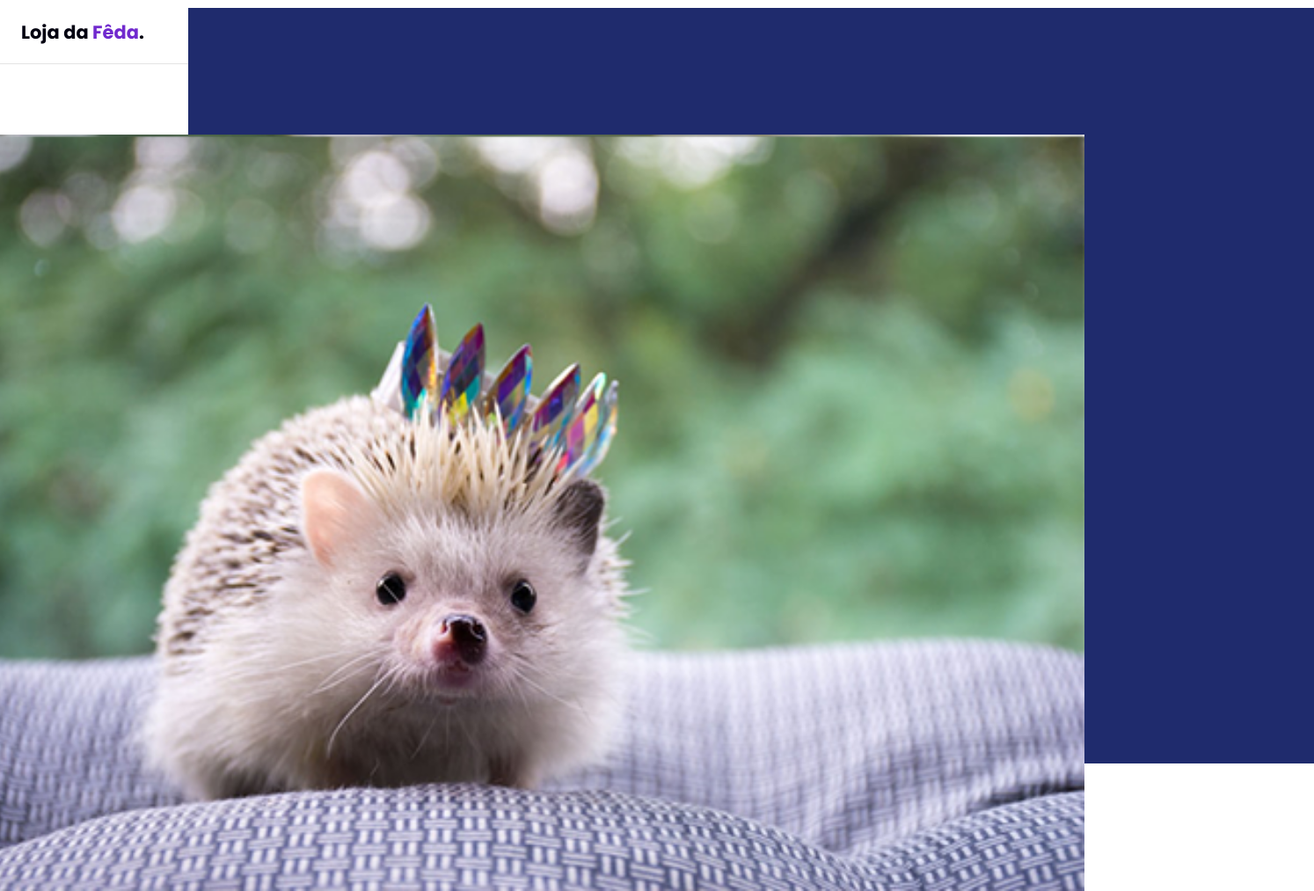
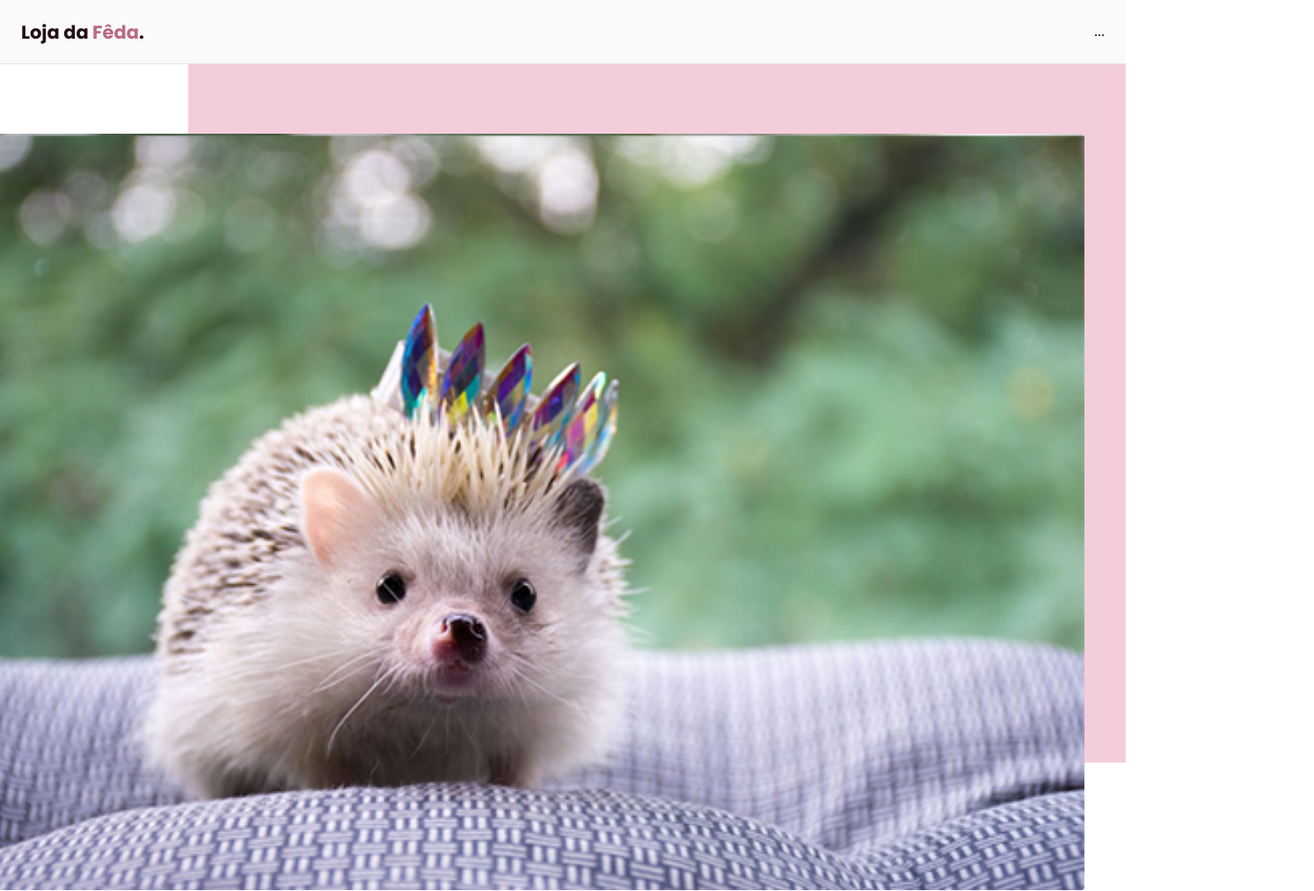
Before and after one commit to feeeeeda/nlw_origin_six, a plain HTML site: page index.html in a window 1280 px wide. Shown: the top 1013 px of the page at 88% size, 1494 px wide, since content can reach past the window. Drawn offline with Linux system fonts and the light colour scheme.

Commit message:
finalizando aula 1

```diff
--- a/style.css
+++ b/style.css
@@ -17,17 +17,17 @@ img {
 /*** VARIABLES ***/
 :root {
   --header-height: 4.5rem;
+
   /* colors */
-  --hue: 159;
+  --hue: 2500;
   /* HSL color mode */
-  --base-color: #712ace;
-  --base-color-second: #1f2b6d;
-  --base-color-alt: #da6739;
-  --title-color: #020111;
-  --text-color: #0c011a;
-  --text-color-light: #3964da;
-  --body-color: #1b1129;
-  --button-colortext: aliceblue;
+  --base-color: hsl(var(--hue) 36% 57%);
+  --base-color-second: hsl(var(--hue) 65% 88%);
+  --base-color-alt: hsl(var(--hue) 57% 53%);
+  --title-color: hsl(var(--hue) 41% 10%);
+  --text-color: hsl(0 0% 46%);
+  --text-color-light: hsl(0 0% 98%);
+  --body-color: hsl(0 0% 98%);
 }
 
 /*** BASE ***/
@@ -40,18 +40,18 @@ img {
 h1 {
   font: 700 1.875rem 'Poppins', sans-serif;
   color: var(--title-color);
-  -webkit-font-smoothing: auto;
 }
 
 .button {
   background-color: var(--base-color);
-  color: var(--button-colortext);
+  color: var(--text-color-light);
   height: 3.5rem;
   display: inline-flex;
   align-items: center;
   padding: 0 2rem;
   border-radius: 0.25rem;
   font: 500 1rem 'DMSans', sans-serif;
+  transition: background 0.3s;
 }
 
 .button:hover {
@@ -62,33 +62,13 @@ h1 {
   height: 1px;
   background: linear-gradient(
     270deg,
-    #69b99d 0%,
-    rgba(204, 244, 230, 0.34) 100%
+    hsla(var(--hue), 36%, 57%, 1) 0%,
+    hsla(var(--hue), 65%, 88%, 0.34) 100%
   );
 }
 
 /*** LAYOUT ***/
-#header {
-  border-bottom: 1px solid #e4e4e4;
-}
-
-nav {
-  height: 4.5rem;
-  display: flex;
-  align-items: center;
-  justify-content: space-between;
-}
-
-.logo {
-  font: 700 1.31rem 'Poppins', sans-serif;
-  color: var(--title-color);
-}
-.logo span {
-  color: var(--base-color);
-}
-
 .container {
-  width: 100%;
   margin-left: 1.5rem;
   margin-right: 1.5rem;
 }
@@ -102,7 +82,43 @@ nav {
   padding: 5rem 0;
 }
 
+#header {
+  border-bottom: 1px solid #e4e4e4;
+  margin-bottom: 2rem;
+  display: flex;
+
+  position: fixed;
+  top: 0;
+  left: 0;
+  z-index: 100;
+  background-color: var(--body-color);
+  width: 100%;
+}
+
+nav {
+  height: var(--header-height);
+  display: flex;
+  align-items: center;
+  justify-content: space-between;
+  width: 100%;
+}
+
+.logo {
+  font: 700 1.31rem 'Poppins', sans-serif;
+  color: var(--title-color);
+}
+
+.logo span {
+  color: var(--base-color);
+}
+main {
+  margin-top: var(--header-height);
+}
+
 /*** HOME ***/
+#home {
+  overflow: hidden;
+}
 
 #home .container {
   margin: 0;
@@ -128,8 +144,8 @@ nav {
   right: 2.93rem;
 }
 
-#home .image,
-img #home .image::before {
+#home .image img,
+#home .image::before {
   border-radius: 0.25rem;
 }
 
```
Also changed, not shown: 1 other file.
